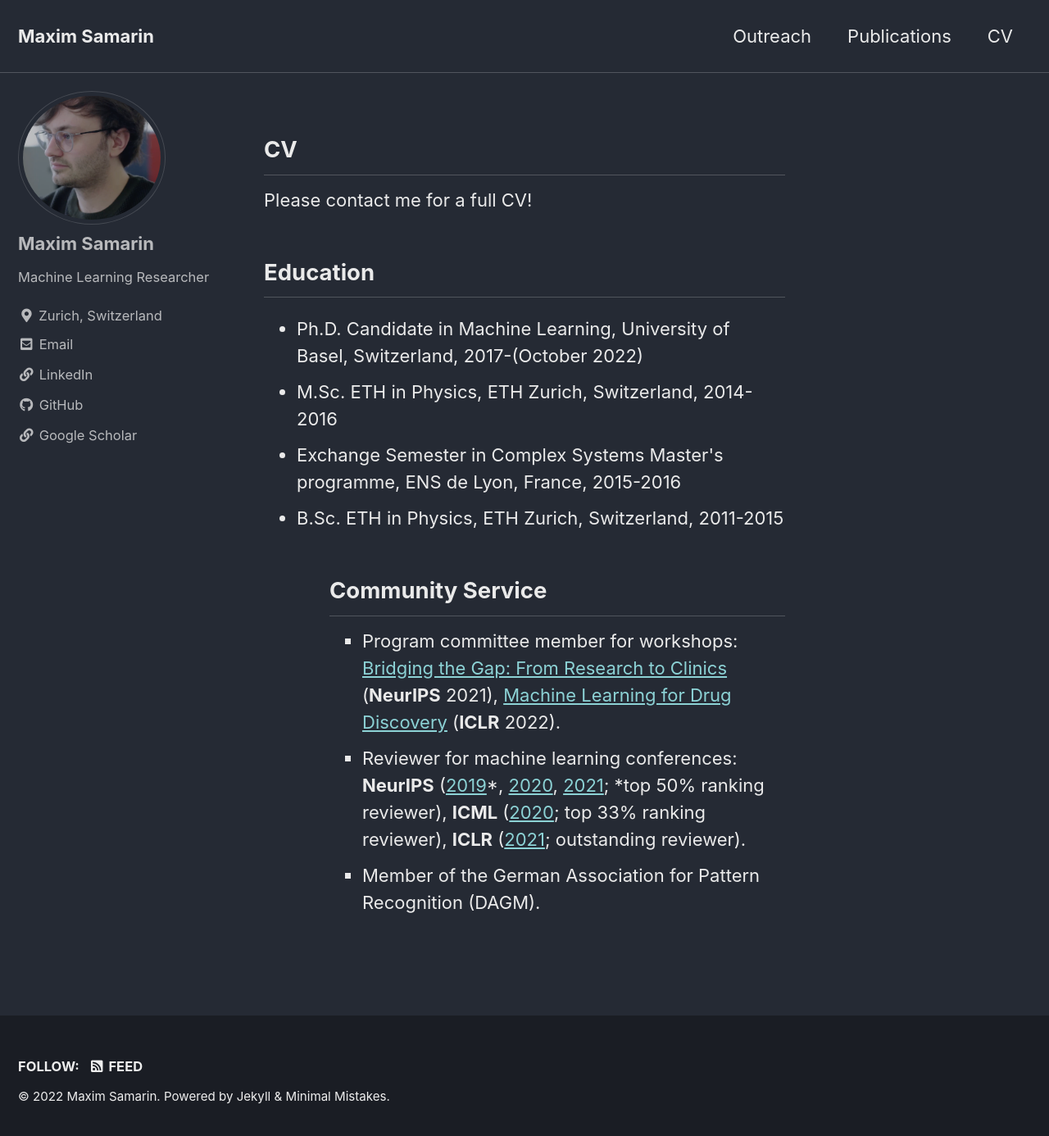
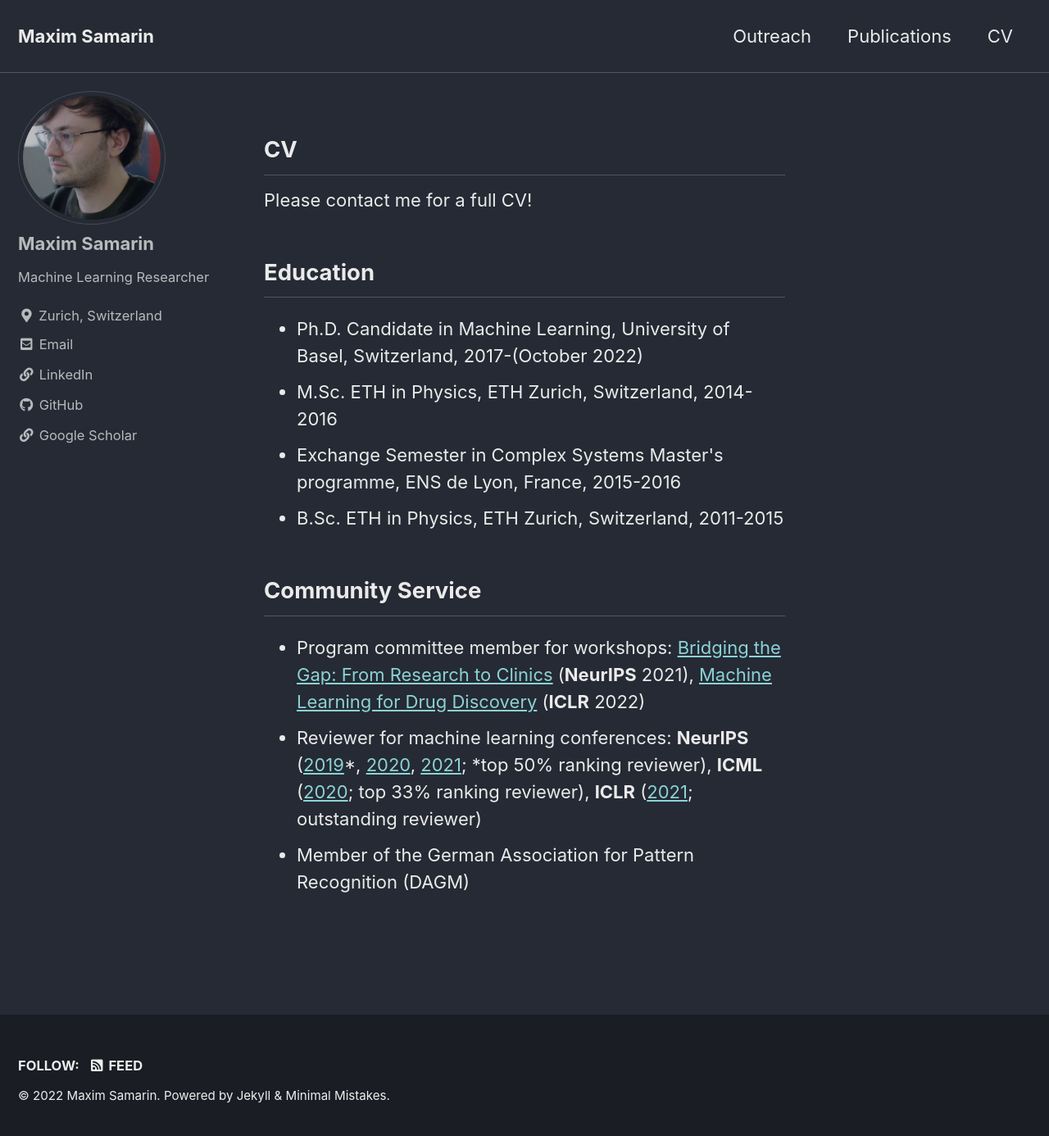
Before and after one commit to samarinm/samarinm.github.io, a Jekyll site: the page built from cv.html, in a window 1280 px wide and 1393 px high. Shown: the top 1386 px of the window at 82% size. Built offline with Jekyll 4.4.1, drawn with Linux system fonts in a browser that asks for light colours; cached includes are drawn as plain includes.

Commit message:
update formulations

```diff
--- a/cv.html
+++ b/cv.html
@@ -21,17 +21,17 @@ Please contact me for a full CV!
     	<li>
     		B.Sc. ETH in Physics, ETH Zurich, Switzerland, 2011-2015
 		</li>
-	<ul>
+	</ul>
 
 <h2>Community Service</h2>
 	<ul>
         <li>
-			Program committee member for workshops: <a href="https://sites.google.com/g.harvard.edu/research2clinics">Bridging the Gap: From Research to Clinics</a> (<strong>NeurIPS</strong> 2021), <a href="https://www.mldd-workshop.org/">Machine Learning for Drug Discovery</a> (<strong>ICLR</strong> 2022).
+			Program committee member for workshops: <a href="https://sites.google.com/g.harvard.edu/research2clinics">Bridging the Gap: From Research to Clinics</a> (<strong>NeurIPS</strong> 2021), <a href="https://www.mldd-workshop.org/">Machine Learning for Drug Discovery</a> (<strong>ICLR</strong> 2022)
         </li>
         <li>
-			Reviewer for machine learning conferences: <strong>NeurIPS</strong> (<a href="https://nips.cc/Conferences/2019/Reviewers">2019</a>*, <a href="https://nips.cc/Conferences/2020/Reviewers">2020</a>, <a href="https://nips.cc/Conferences/2021/ProgramCommittee">2021</a>; *top 50% ranking reviewer), <strong>ICML</strong> (<a href="https://icml.cc/Conferences/2020/Reviewers">2020</a>; top 33% ranking reviewer), <strong>ICLR</strong> (<a href="https://iclr.cc/Conferences/2021/Reviewers">2021</a>; outstanding reviewer).
+			Reviewer for machine learning conferences: <strong>NeurIPS</strong> (<a href="https://nips.cc/Conferences/2019/Reviewers">2019</a>*, <a href="https://nips.cc/Conferences/2020/Reviewers">2020</a>, <a href="https://nips.cc/Conferences/2021/ProgramCommittee">2021</a>; *top 50% ranking reviewer), <strong>ICML</strong> (<a href="https://icml.cc/Conferences/2020/Reviewers">2020</a>; top 33% ranking reviewer), <strong>ICLR</strong> (<a href="https://iclr.cc/Conferences/2021/Reviewers">2021</a>; outstanding reviewer)
         </li>
         <li>
-       		Member of the German Association for Pattern Recognition (DAGM).
+       		Member of the German Association for Pattern Recognition (DAGM)
         </li>
      </ul>
--- a/outreach.html
+++ b/outreach.html
@@ -8,6 +8,6 @@ author_profile: true
     		<a href="https://bigdata-dialog.ch/20190205-maxim-samarin/">Blog post on Big Data</a> (in German)
     	</li>
     	<li>
-    		<a href="https://www.youtube.com/watch?v=oeWcn3lh9zE">Project video</a> produced by the Swiss Natioanl Science Foundation (with <a href="https://www.youtube.com/watch?v=ylL85PxXds8">English</a> or <a href="https://www.youtube.com/watch?v=NOjBGdhRtIs">French</a> subtitles)
+    		<a href="https://www.youtube.com/watch?v=oeWcn3lh9zE">Project video</a> (in German) produced by the Swiss National Science Foundation (with <a href="https://www.youtube.com/watch?v=ylL85PxXds8">English</a> or <a href="https://www.youtube.com/watch?v=NOjBGdhRtIs">French</a> subtitles)
     	</li>
    	</ul>
```
